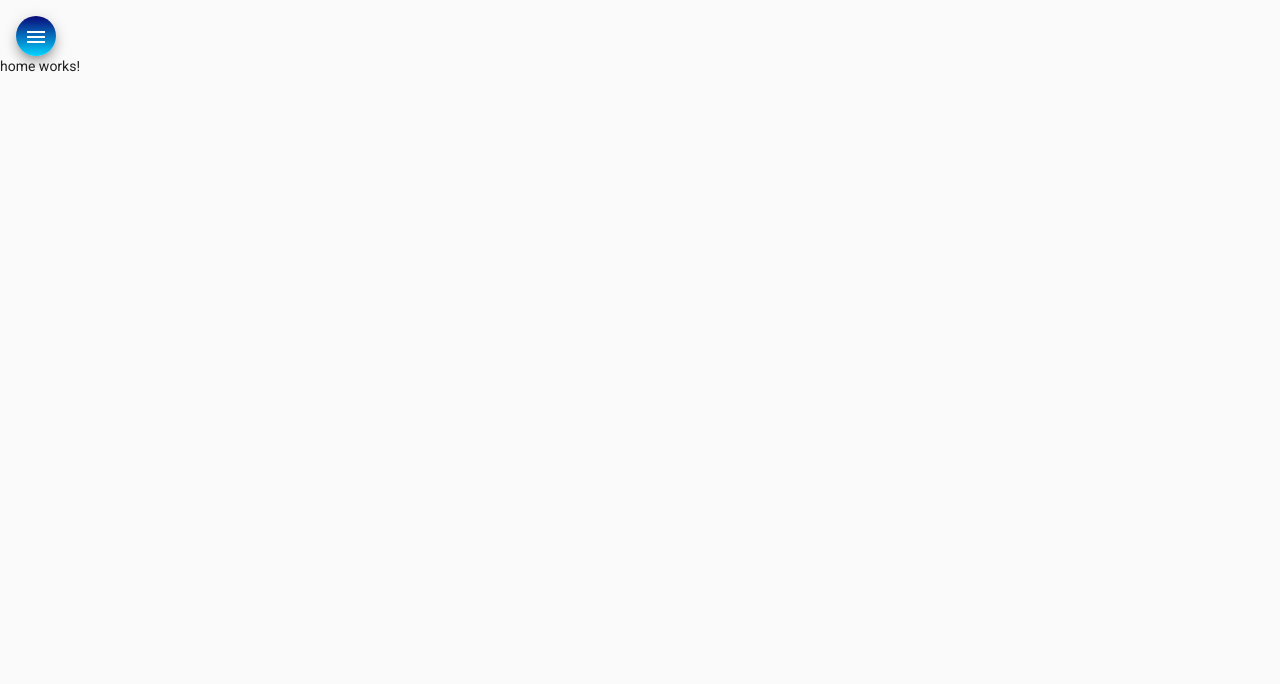
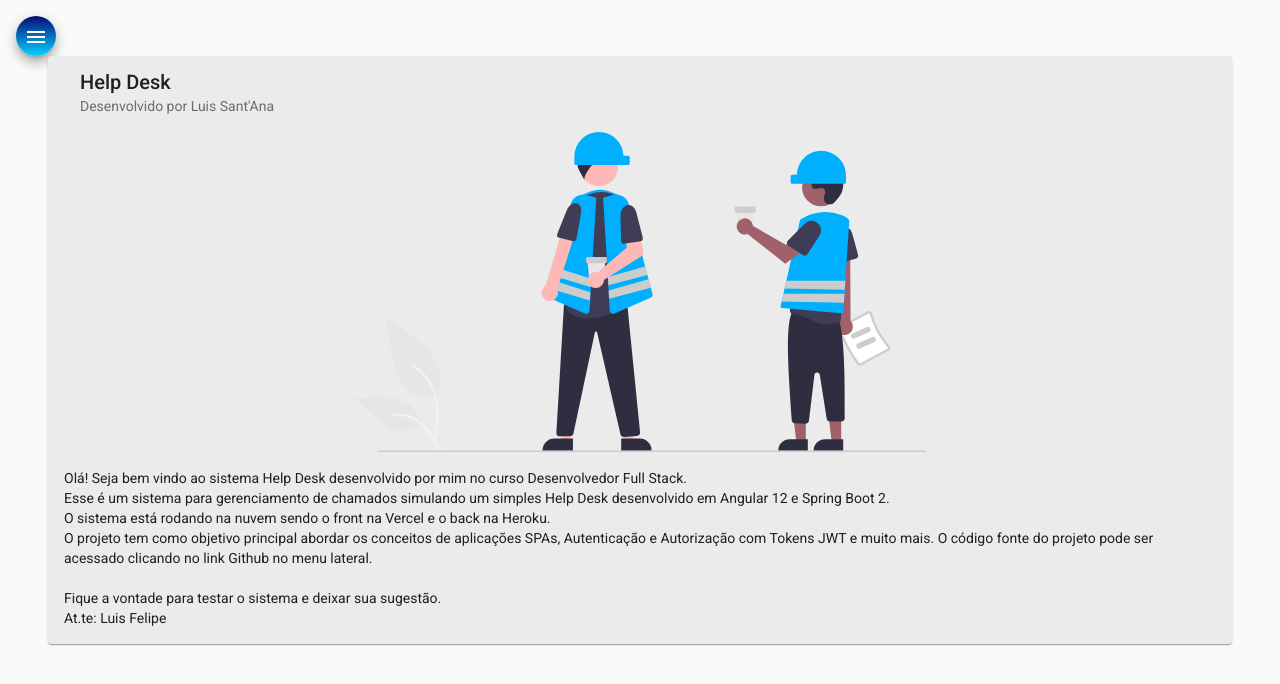
Before and after one commit to luisfelipe449/helpdesk-front, an Angular app: page /home in a window 1280 px wide. Shown: the top 684 px of the page. Built offline with nearby package versions, Linux system fonts and the light colour scheme.

Commit message:
html e css para componente home

```diff
--- a/src/app/components/home/home.component.css
+++ b/src/app/components/home/home.component.css
@@ -0,0 +1,9 @@
+.card{
+    width: 90%;
+    margin: auto;
+    background-color: rgb(235,235,235);
+}
+
+img{
+    height: 20rem;
+}
--- a/src/app/components/home/home.component.html
+++ b/src/app/components/home/home.component.html
@@ -1 +1,27 @@
-<p>home works!</p>
+<mat-card class="card">
+  <mat-card-header>
+    <mat-card-title>Help Desk</mat-card-title>
+    <mat-card-subtitle>Desenvolvido por Luis Sant'Ana</mat-card-subtitle>
+  </mat-card-header>
+  <img
+    mat-card-image
+    src="assets/img/home-image.svg"
+    alt="Image Home Help Desk"
+  />
+  <mat-card-content>
+    <p>
+      Olá! Seja bem vindo ao sistema Help Desk desenvolvido por mim no curso
+      Desenvolvedor Full Stack.<br />
+      Esse é um sistema para gerenciamento de chamados simulando um simples Help
+      Desk desenvolvido em Angular 12 e Spring Boot 2. <br />O sistema está
+      rodando na nuvem sendo o front na Vercel e o back na Heroku.<br />
+      O projeto tem como objetivo principal abordar os conceitos de aplicações
+      SPAs, Autenticação e Autorização com Tokens JWT e muito mais. O código
+      fonte do projeto pode ser acessado clicando no link Github no menu
+      lateral.
+      <br /><br />
+      Fique a vontade para testar o sistema e deixar sua sugestão. <br />
+      At.te: Luis Felipe
+    </p>
+  </mat-card-content>
+</mat-card>
--- a/src/app/components/nav/nav.component.html
+++ b/src/app/components/nav/nav.component.html
@@ -1,6 +1,6 @@
 <mat-drawer-container class="container" autosize>
   <mat-drawer #drawer class="sidenav mat-elevation-z8" mode="side">
-    <img src="../../../assets/img//side-image.svg" alt="Imagem de navegação">
+    <img src="../../../assets/img//side-image.svg" alt="Imagem de navegação" />
     <mat-nav-list class="nav-list">
       <a mat-list-item routerLink="/" routerLinkActive="active">
         <mat-icon>home</mat-icon>
@@ -31,10 +31,9 @@
       mat-icon-button
       (click)="drawer.toggle()"
     >
-      <mat-icon>menu</mat-icon>
+      <mat-icon class="btn" *ngIf="!drawer.opened">menu</mat-icon>
+      <mat-icon class="btn" *ngIf="drawer.opened">close</mat-icon>
     </button>
-
   </div>
   <router-outlet></router-outlet>
-
 </mat-drawer-container>
```
